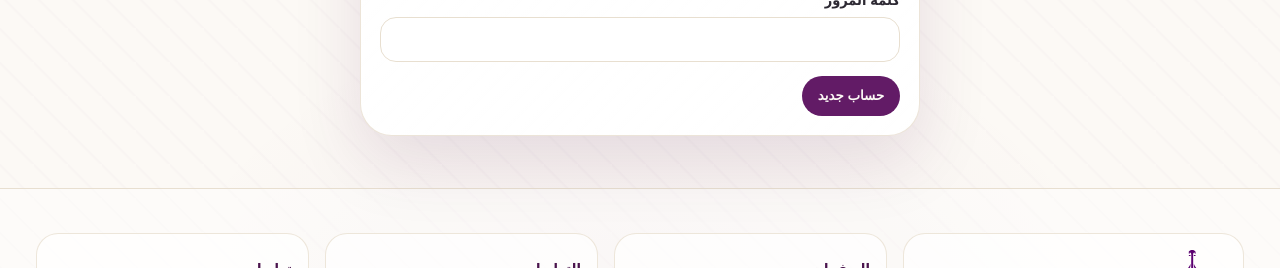
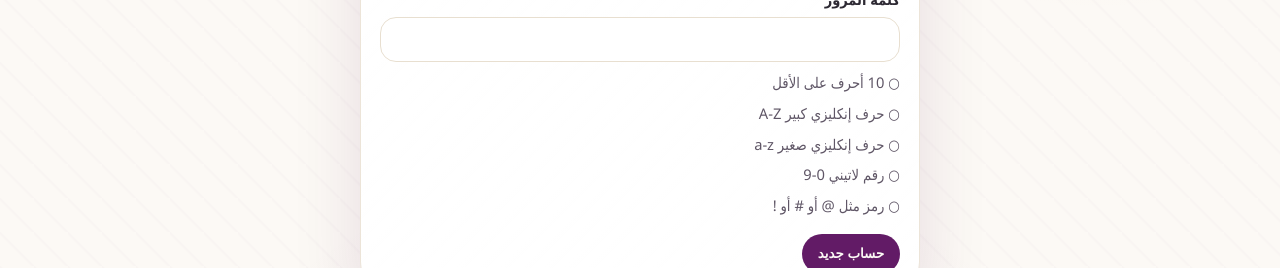
Before and after one commit to huzaifaalahmad/rare-oud, a React (Vite) app in the folder frontend/: page /register in a window 1280 px wide. Shown: the part 516-784 px from the top of the page. Built offline with nearby package versions, Linux system fonts and the light colour scheme; no server answers.

Commit message:
Improve product save feedback and registration validation

```diff
--- a/frontend/src/pages/Register.jsx
+++ b/frontend/src/pages/Register.jsx
@@ -9,6 +9,8 @@ import SEO from '../components/seo/SEO.jsx';
 export default function Register() {
   const [form, setForm] = useState({ phone_country_code: 'SY' });
   const [errors, setErrors] = useState({});
+  const [serverError, setServerError] = useState('');
+  const [saving, setSaving] = useState(false);
   const { register } = useAuth();
   const { lang, tr } = useLanguage();
   const nav = useNavigate();
@@ -16,7 +18,17 @@ export default function Register() {
   function setField(name, value) {
     setForm(prev => ({ ...prev, [name]: value }));
     setErrors(prev => ({ ...prev, [name]: '' }));
+    setServerError('');
   }
+
+  const passwordValue = String(form.password || '');
+  const passwordRules = [
+    { ok: passwordValue.length >= 10, ar: '10 أحرف على الأقل', en: 'At least 10 characters' },
+    { ok: /[A-Z]/.test(passwordValue), ar: 'حرف إنكليزي كبير A-Z', en: 'One uppercase English letter A-Z' },
+    { ok: /[a-z]/.test(passwordValue), ar: 'حرف إنكليزي صغير a-z', en: 'One lowercase English letter a-z' },
+    { ok: /[0-9]/.test(passwordValue), ar: 'رقم لاتيني 0-9', en: 'One Latin digit 0-9' },
+    { ok: /[^A-Za-z0-9]/.test(passwordValue), ar: 'رمز مثل @ أو # أو !', en: 'One symbol like @, #, or !' }
+  ];
 
   function validate() {
     const next = {};
@@ -31,6 +43,9 @@ export default function Register() {
   async function submit(e) {
     e.preventDefault();
     if (!validate()) return;
+    setSaving(true);
+    setServerError('');
+    try {
       await register({
         name: cleanText(form.name, 120),
         email: cleanText(form.email, 254),
@@ -39,14 +54,25 @@ export default function Register() {
         password: form.password
       });
       nav('/');
+    } catch (err) {
+      const details = err.response?.data?.details;
+      const passwordDetail = Array.isArray(details) ? details.find(item => item.path === 'password')?.message : '';
+      setServerError(passwordDetail || err.response?.data?.message || message(lang, 'تعذر إنشاء الحساب. تحقق من البيانات وحاول مجددًا.', 'Unable to create account. Check your details and try again.'));
+    } finally {
+      setSaving(false);
+    }
   }
 
   return <section className="section"><SEO title={tr('register')} /><form className="container card" style={{ padding: '1.2rem', maxWidth: 560 }} onSubmit={submit} noValidate>
     <h1 className="title">{tr('register')}</h1>
+    {serverError && <p className="error-box">{serverError}</p>}
     <label>{tr('fullName')}<input value={form.name || ''} autoComplete="name" onChange={e => setField('name', e.target.value)} />{errors.name && <p className="error-box">{errors.name}</p>}</label>
     <label>{tr('email')}<input type="email" value={form.email || ''} autoComplete="email" onChange={e => setField('email', e.target.value)} />{errors.email && <p className="error-box">{errors.email}</p>}</label>
     <PhoneField lang={lang} label={tr('phone')} countryCode={form.phone_country_code} phone={form.phone || ''} onCountryChange={value => setField('phone_country_code', value)} onPhoneChange={value => setField('phone', value)} error={errors.phone} />
     <label>{message(lang, 'كلمة المرور', 'Password')}<input type="password" value={form.password || ''} autoComplete="new-password" onChange={e => setField('password', e.target.value)} />{errors.password && <p className="error-box">{errors.password}</p>}</label>
-    <button className="btn">{tr('register')}</button>
+    <ul className="password-rules" aria-live="polite">
+      {passwordRules.map(rule => <li key={rule.en} className={rule.ok ? 'ok' : ''}>{rule.ok ? '✓' : '○'} {message(lang, rule.ar, rule.en)}</li>)}
+    </ul>
+    <button className="btn" disabled={saving}>{saving ? message(lang, 'جارٍ إنشاء الحساب...', 'Creating account...') : tr('register')}</button>
   </form></section>;
 }
--- a/frontend/src/styles/globals.css
+++ b/frontend/src/styles/globals.css
@@ -768,6 +768,20 @@ html[dir='rtl'] .admin-kicker {
 .hero-backdrop-static { animation: none; opacity: .35; }
 @keyframes rareOudFloat { from { transform: translate3d(0,0,0) scale(1); } to { transform: translate3d(0,-1.5%,0) scale(1.03); } }
 @media (prefers-reduced-motion: reduce), (max-width: 640px) { .hero-backdrop { animation: none; opacity: .32; } .reveal-up, .stagger { animation: none !important; transform: none !important; } }
+
+.password-rules {
+  display: grid;
+  gap: .35rem;
+  margin: -.35rem 0 1rem;
+  padding: 0;
+  list-style: none;
+  color: var(--muted);
+  font-size: .92rem;
+}
+
+.password-rules li.ok {
+  color: var(--success);
+}
 
 /* Enterprise adaptive rendering safeguards */
 .hero-backdrop[data-render-mode="paused"]{display:none}
```
Also changed, not shown: frontend/src/components/admin/AdminProducts.jsx (+35 -3 lines). Lines whose indentation alone changed are shown as unchanged.
